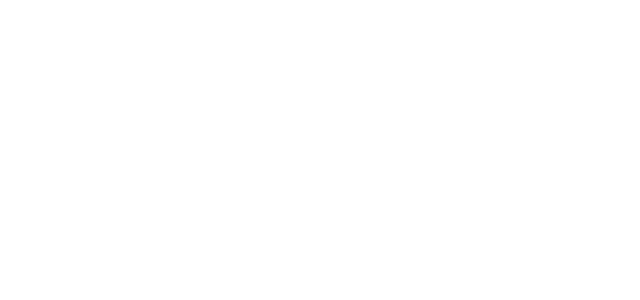
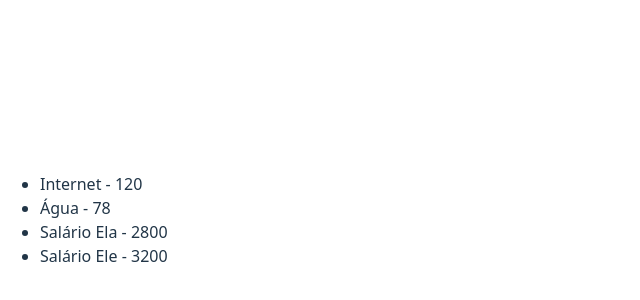
Before and after one commit to maikonsousa/meu-projeto-vite, a React (Vite) app: page / in a window 1280 px wide. Shown: the part 234-534 px from the top of the page, without its empty margins (0-640 px from the left). Built offline with nearby package versions, Linux system fonts and the light colour scheme.

Commit message:
Testando NeumorphicCard

```diff
--- a/src/App.jsx
+++ b/src/App.jsx
@@ -1,26 +1,11 @@
 import React, { useState, useMemo, useEffect } from 'react';
-import { BarChart, Bar, XAxis, YAxis, Tooltip, Legend, ResponsiveContainer, PieChart, Pie, Cell, LineChart, Line, CartesianGrid } from 'recharts';
-import { Home, BarChart2, Repeat, Target, Settings, Users, Sun, Moon, DollarSign, ArrowUp, ArrowDown, Calendar, User, Briefcase, Plus, Search, Edit, Trash2, ChevronDown, Download, GripVertical, X, Save, ArrowUpRight, ArrowDownRight, Heart, CreditCard, ShieldCheck, Menu, AlertTriangle } from 'lucide-react';
 
 // --- Estilos Neumórficos e Globais ---
-const neumorphicBaseBg = "bg-gray-200 dark:bg-gray-900";
 const neumorphicElementBg = "bg-[#e0e0e0] dark:bg-[#374151]";
 const neumorphicShadowOut = "shadow-[8px_8px_16px_#bebebe,-8px_-8px_16px_#ffffff] dark:shadow-[8px_8px_16px_#2d3748,-8px_-8px_16px_#4a5568]";
-const neumorphicShadowIn = "shadow-[inset_4px_4px_8px_#bebebe,inset_-4px_-4px_8px_#ffffff] dark:shadow-[inset_4px_4px_8px_#2d3748,inset_-4px_-4px_8px_#4a5568]";
-const neumorphicShadowHover = "hover:shadow-[4px_4px_8px_#bebebe,-4px_-4px_8px_#ffffff] dark:hover:shadow-[4px_4px_8px_#2d3748,-4px_-4px_8px_#4a5568]";
-const neumorphicShadowActive = "active:shadow-[inset_2px_2px_4px_#bebebe,inset_-2px_-2px_4px_#ffffff] dark:active:shadow-[inset_2px_2px_4px_#2d3748,inset_-2px_-2px_4px_#4a5568]";
 
 const GlobalStyles = () => (
     <style>{`
-        select option {
-            background-color: #e0e0e0;
-            color: #1f2937;
-            font-weight: bold;
-        }
-        .dark select option {
-             background-color: #374151;
-             color: #e5e7eb;
-        }
         @media (max-width: 639px) {
             html {
                 font-size: 90%;
@@ -31,42 +16,31 @@
 
 // --- Dados Iniciais (Mock) ---
 const initialTransactions = [
-    { id: 1, groupId: null, name: 'Internet', category: 'Moradia', date: '2025-06-04', purchaseDate: '2025-06-04', amount: 120.00, type: 'despesa', responsible: 'ambos', recurrence: 'Mensal', status: 'Pago', notes: '', installments: null },
-    { id: 2, groupId: null, name: 'Água', category: 'Moradia', date: '2025-06-04', purchaseDate: '2025-06-04', amount: 78.00, type: 'despesa', responsible: 'ambos', recurrence: 'Mensal', status: 'Pago', notes: '', installments: null },
-    { id: 3, groupId: null, name: 'Salário Ela', category: 'Salário', date: '2025-06-04', purchaseDate: '2025-06-04', amount: 2800.00, type: 'receita', responsible: 'ela', recurrence: 'Mensal', status: 'Pago', notes: '', installments: null },
-    { id: 4, groupId: null, name: 'Salário Ele', category: 'Salário', date: '2025-06-04', purchaseDate: '2025-06-04', amount: 3200.00, type: 'receita', responsible: 'ele', recurrence: 'Mensal', status: 'Pago', notes: '', installments: null },
+    { id: 1, name: 'Internet', amount: 120 },
+    { id: 2, name: 'Água', amount: 78 },
+    { id: 3, name: 'Salário Ela', amount: 2800 },
+    { id: 4, name: 'Salário Ele', amount: 3200 },
 ];
 
-const initialCategories = [
-    { id: 1, name: 'Alimentação', type: 'despesa' }, { id: 2, name: 'Educação', type: 'despesa' },
-    { id: 3, name: 'Roupas', type: 'despesa' }, { id: 4, name: 'Transporte', type: 'despesa' },
-    { id: 5, name: 'Lazer', type: 'despesa' }, { id: 6, name: 'Investimentos', type: 'despesa' },
-    { id: 7, name: 'Outras Despesas', type: 'despesa' }, { id: 8, name: 'Serviços', type: 'despesa' },
-    { id: 9, name: 'Outras Receitas', type: 'receita' }, { id: 10, name: 'Saúde', type: 'despesa' },
-    { id: 11, name: 'Cuidados Pessoais', type: 'despesa' }, { id: 12, name: 'Salário', type: 'receita' },
-    { id: 13, name: 'Moradia', type: 'despesa' },
-];
-
-const initialGoals = [
-    { id: 1, name: 'Casa', targetAmount: 30000, currentAmount: 2000, deadline: '2029-06-07', status: 'Ativa', category: 'Casa', notes: 'Comprar a casa dos sonhos.' },
-    { id: 2, name: 'Fundo de Emergência', targetAmount: 15000, currentAmount: 15000, deadline: '2025-12-31', status: 'Concluída', category: 'Emergência', notes: '6 meses de despesas cobertas.' },
-];
-
-const usersData = [
-    { id: 1, name: 'Maikon89', email: 'maikonsousa89@gmail.com', role: 'Admin', isYou: true },
-    { id: 2, name: 'Beatriz Marques', email: 'biamarques95@gmail.com', role: 'Usuário', isYou: false },
-];
+// --- Componente NeumorphicCard ---
+const NeumorphicCard = ({ children, className = '' }) => (
+    <div className={`${neumorphicElementBg} ${neumorphicShadowOut} p-6 rounded-2xl ${className}`}>
+        {children}
+    </div>
+);
 
 export default function App() {
   return (
     <div>
       <GlobalStyles />
-      <h1 style={{color: 'white'}}>Mock funcionando!</h1>
-      <ul>
-        {initialTransactions.map(t => (
-          <li key={t.id} style={{color: 'white'}}>{t.name} - {t.amount}</li>
-        ))}
-      </ul>
+      <h1 style={{color: 'white'}}>Testando NeumorphicCard</h1>
+      <NeumorphicCard>
+        <ul>
+          {initialTransactions.map(t => (
+            <li key={t.id}>{t.name} - {t.amount}</li>
+          ))}
+        </ul>
+      </NeumorphicCard>
     </div>
   );
 }
```
